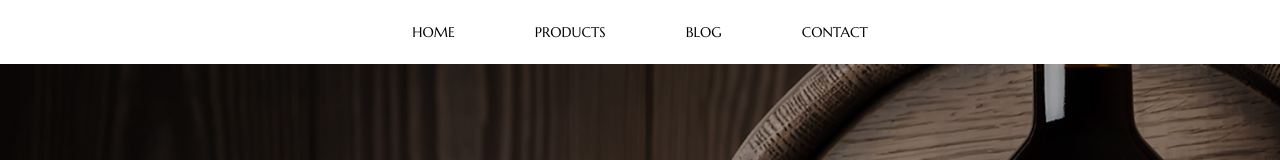
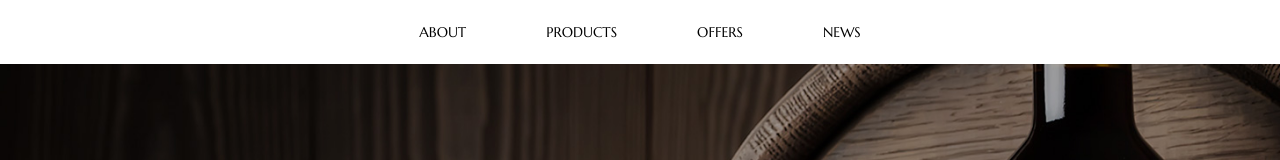
Before and after one commit to Tornike-Kiknadze/ghvinieri, a React (Create React App) app: page / in a window 1280 px wide. Shown: the top 160 px of the page. Built offline with nearby package versions, Linux system fonts and the light colour scheme; a web font is replaced by a local one.

Commit message:
dynamic scroll

```diff
--- a/src/App.js
+++ b/src/App.js
@@ -12,20 +12,30 @@ import Footer from "./sections/footer/footer";
 class App extends Component {
   constructor(props) {
     super(props);
+
     this.state = {
-      scrollToElement: React.createRef()
-    };
+      about: React.createRef(),
+      products: React.createRef(),
+      special: React.createRef(),
+      news: React.createRef()
+
+
+    }
+
   }
 
   render() {
+   const {about,products,special,news} =this.state;
+
+
     return (
       <div className="App">
-        <Nav />
-        <Welcome scrollToElement={this.state.scrollToElement} />
-        <About referance={this.state.scrollToElement} />
-        <Products />
-        <Special />
-        <News />
+        <Nav products={products} about={about} offers={special} news={news}/>
+        <Welcome scrollToElement={about} />
+        <About referance={about} />
+        <Products  reference={products}  />
+        <Special  reference={special} />
+        <News  reference={news} />
         <Footer />
       </div>
     );
--- a/src/components/navigation/nav.js
+++ b/src/components/navigation/nav.js
@@ -15,8 +15,6 @@ class Nav extends Component {
             if (offset >= 135) {
                 nav.style.transform = 'translateY(-80px)';
 
-
-
             } else { nav.style.transform = 'translateY(0px)' };
 
 
@@ -27,7 +25,18 @@ class Nav extends Component {
 
     }
 
+ handleClick=(e)=>{
+    let section=(e.target.innerHTML);
+     let rame =this.props[section].current.offsetTop;
+     console.log(rame);
 
+  var obj ={}
+    window.scrollTo({
+        top: rame,
+        behavior: "smooth"
+      });
+
+ }
 
 
     render() {
@@ -41,10 +50,10 @@ class Nav extends Component {
                 <ul>
 
 
-                    <li>home</li>
-                    <li>products</li>
-                    <li>blog</li>
-                    <li>contact</li>
+                    <li onClick={(e)=>this.handleClick(e)}>about</li>
+                    <li onClick={(e)=>this.handleClick(e)}>products</li>
+                    <li onClick={(e)=>this.handleClick(e)}>offers</li>
+                    <li onClick={(e)=>this.handleClick(e)}>news</li>
 
                 </ul>
 
--- a/src/sections/about/about.js
+++ b/src/sections/about/about.js
@@ -4,6 +4,7 @@ import "./about.css";
 
 class About extends Component {
   render() {
+
     return (
       <section className="about" ref={this.props.referance}>
         <div className="about-left">
--- a/src/sections/news/news.js
+++ b/src/sections/news/news.js
@@ -15,7 +15,7 @@ class News extends Component {
 
 
 
-            <section className='news'>
+            <section className='news' ref={this.props.reference}>
                <Header header='News' title="don't miss anything" styleHeader='white' styleTitle='white'/>
 
             </section>
--- a/src/sections/products/products.js
+++ b/src/sections/products/products.js
@@ -23,8 +23,9 @@ class Products extends Component {
 
 
     render() {
+
         return (
-            <section className="products">
+            <section className="products" ref={this.props.reference}>
                 <Header header='Our Products' title='Popular This Month'/>
                 <div className='product-wrapper'>
                     {this.state.wines.map(wine => (
--- a/src/sections/special/special.js
+++ b/src/sections/special/special.js
@@ -15,7 +15,7 @@ class Special extends Component {
 
 
 
-            <section className='special'>
+            <section className='special' ref={this.props.reference}>
 
                 <Header header='Our Products' title='Deal Of The Week'/>
                 <div className="special-content">
```
Also changed, not shown: src/sections/welcome/welcome.js (+6 -4 lines).
